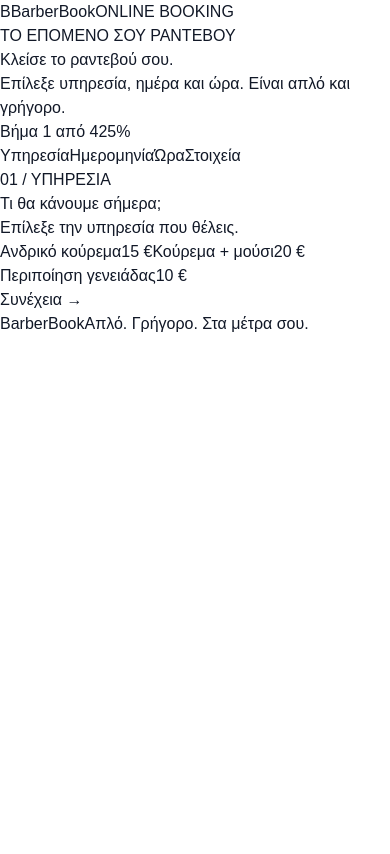
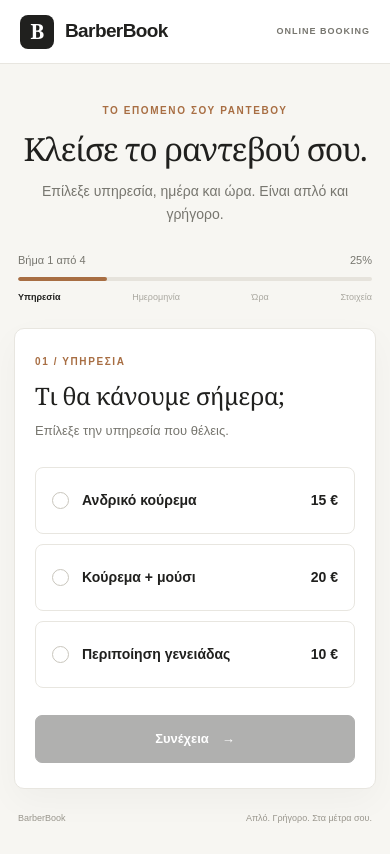
Before and after one commit to barberbook-demo/barber-booking-mvp, a Next.js app: page / in a window 390 px wide. Built offline with nearby package versions, Linux system fonts and the light colour scheme.

Commit message:
Style responsive customer booking flow

```diff
--- a/app/globals.css
+++ b/app/globals.css
@@ -2,14 +2,258 @@
 @tailwind components;
 @tailwind utilities;
 
-html,
-body {
-  min-height: 100%;
+:root {
+  color-scheme: light;
+  --ink: #20201e;
+  --muted: #77766f;
+  --line: #e8e6e0;
+  --paper: #f7f6f2;
+  --accent: #a86e43;
+  --accent-dark: #875432;
 }
+
+* { box-sizing: border-box; }
+
+html, body { min-height: 100%; }
 
 body {
   margin: 0;
-  background: #ffffff;
-  color: #111827;
+  background: var(--paper);
+  color: var(--ink);
   font-family: Arial, Helvetica, sans-serif;
+  -webkit-font-smoothing: antialiased;
 }
+
+button, input { font: inherit; }
+button:focus-visible, input:focus-visible, a:focus-visible {
+  outline: 3px solid rgba(168, 110, 67, .35);
+  outline-offset: 3px;
+}
+
+.booking-page { min-height: 100vh; }
+
+.site-header {
+  height: 76px;
+  padding: 0 max(6vw, 24px);
+  display: flex;
+  align-items: center;
+  justify-content: space-between;
+  background: #fff;
+  border-bottom: 1px solid var(--line);
+}
+
+.brand {
+  display: inline-flex;
+  align-items: center;
+  gap: 11px;
+  color: var(--ink);
+  text-decoration: none;
+  font-size: 19px;
+  font-weight: 750;
+  letter-spacing: -.6px;
+}
+
+.brand-mark {
+  width: 34px;
+  height: 34px;
+  display: grid;
+  place-items: center;
+  background: var(--ink);
+  color: white;
+  border-radius: 8px;
+  font-family: Georgia, serif;
+  font-size: 21px;
+}
+
+.header-note, .eyebrow, .section-kicker {
+  font-size: 10px;
+  font-weight: 750;
+  letter-spacing: 1.6px;
+}
+
+.header-note { color: var(--muted); }
+
+.booking-shell {
+  width: min(100% - 40px, 620px);
+  margin: 0 auto;
+  padding: 62px 0 28px;
+}
+
+.intro { text-align: center; margin-bottom: 34px; }
+.eyebrow { color: var(--accent); margin: 0 0 13px; }
+.intro h1 {
+  margin: 0;
+  font-family: Georgia, "Times New Roman", serif;
+  font-size: clamp(32px, 6vw, 43px);
+  line-height: 1.13;
+  font-weight: 500;
+  letter-spacing: -1.2px;
+}
+.intro-copy { color: var(--muted); font-size: 14px; line-height: 1.6; margin: 13px 0 0; }
+
+.progress-wrap { margin: 0 4px 23px; }
+.progress-label { display: flex; justify-content: space-between; color: var(--muted); font-size: 11px; margin-bottom: 9px; }
+.progress-track { height: 4px; background: #e6e3dc; border-radius: 8px; overflow: hidden; }
+.progress-value { height: 100%; background: var(--accent); border-radius: 8px; transition: width .15s ease; }
+.step-labels { display: flex; justify-content: space-between; gap: 8px; margin-top: 10px; color: #aaa8a0; font-size: 10px; }
+.step-labels .current { color: var(--ink); font-weight: 700; }
+
+.booking-card {
+  background: #fff;
+  border: 1px solid var(--line);
+  border-radius: 13px;
+  padding: 34px;
+  box-shadow: 0 12px 35px rgba(40, 35, 27, .035);
+}
+
+.section-kicker { color: var(--accent); margin-bottom: 13px; }
+.booking-card h2 {
+  font-family: Georgia, "Times New Roman", serif;
+  font-size: 27px;
+  line-height: 1.2;
+  font-weight: 500;
+  letter-spacing: -.45px;
+  margin: 0;
+}
+.section-copy { color: var(--muted); font-size: 13px; line-height: 1.65; margin: 9px 0 25px; }
+
+.service-list { display: grid; gap: 10px; margin: 26px 0 27px; }
+.service-option {
+  width: 100%;
+  min-height: 67px;
+  display: flex;
+  align-items: center;
+  gap: 13px;
+  padding: 14px 16px;
+  border: 1px solid var(--line);
+  border-radius: 8px;
+  background: #fff;
+  color: var(--ink);
+  text-align: left;
+  cursor: pointer;
+}
+.service-option:hover, .time-option:hover { border-color: #c7a58a; }
+.service-option.selected, .time-option.selected { border-color: var(--accent); background: #fbf7f2; }
+.service-radio {
+  width: 17px; height: 17px; flex: 0 0 17px;
+  border: 1px solid #c9c6bd; border-radius: 50%;
+  display: grid; place-items: center;
+}
+.service-option.selected .service-radio { border-color: var(--accent); }
+.service-radio span { width: 8px; height: 8px; border-radius: 50%; background: var(--accent); }
+.service-name { flex: 1; font-size: 14px; font-weight: 600; }
+.service-price { font-size: 14px; font-weight: 700; }
+
+.primary-button, .secondary-button {
+  min-height: 48px;
+  padding: 0 20px;
+  border-radius: 7px;
+  display: inline-flex;
+  align-items: center;
+  justify-content: center;
+  gap: 13px;
+  font-size: 13px;
+  font-weight: 700;
+  cursor: pointer;
+}
+.primary-button { width: 100%; border: 1px solid var(--ink); background: var(--ink); color: white; }
+.primary-button:hover:not(:disabled) { background: #393832; }
+.primary-button:disabled { opacity: .35; cursor: not-allowed; }
+.secondary-button { min-width: 104px; border: 1px solid var(--line); background: white; color: var(--ink); }
+.secondary-button:hover { background: #f8f7f4; }
+.button-row { display: flex; gap: 10px; margin-top: 27px; }
+.button-row .primary-button { flex: 1; }
+
+.field-label { display: block; margin: 0 0 8px; font-size: 12px; font-weight: 700; }
+.text-input {
+  width: 100%;
+  height: 48px;
+  border: 1px solid #dedcd5;
+  border-radius: 7px;
+  padding: 0 13px;
+  color: var(--ink);
+  background: #fff;
+  font-size: 14px;
+}
+.text-input::placeholder { color: #aaa79f; }
+.date-input { max-width: 100%; }
+.time-grid { display: grid; grid-template-columns: repeat(3, 1fr); gap: 10px; margin: 24px 0 13px; }
+.time-option {
+  min-height: 49px;
+  border: 1px solid var(--line);
+  border-radius: 7px;
+  background: white;
+  color: var(--ink);
+  font-size: 14px;
+  font-weight: 650;
+  cursor: pointer;
+}
+.mock-note { color: #8a887f; font-size: 11px; line-height: 1.55; margin: 13px 0 0; }
+
+.summary-strip {
+  display: grid;
+  gap: 13px;
+  background: #f8f7f4;
+  border: 1px solid #eeece6;
+  border-radius: 8px;
+  padding: 16px;
+  margin: 0 0 24px;
+}
+.summary-strip div { display: flex; align-items: baseline; justify-content: space-between; gap: 12px; }
+.summary-strip span { color: var(--muted); font-size: 9px; font-weight: 750; letter-spacing: .8px; }
+.summary-strip strong { font-size: 12px; text-align: right; }
+.customer-form { display: grid; gap: 16px; }
+.form-field { min-width: 0; }
+.customer-form .mock-note { margin: -5px 0 0; }
+.customer-form .button-row { margin-top: 2px; }
+
+.confirmation { text-align: center; }
+.success-icon {
+  width: 48px; height: 48px; display: grid; place-items: center;
+  margin: 0 auto 22px; border-radius: 50%;
+  background: #edf3ed; color: #527653; font-size: 23px; font-weight: 700;
+}
+.confirmation .section-copy { margin-bottom: 22px; }
+.confirmation-details {
+  text-align: left;
+  border: 1px solid var(--line);
+  border-radius: 8px;
+  padding: 5px 17px;
+  margin-bottom: 16px;
+}
+.confirmation-details div {
+  display: flex; justify-content: space-between; align-items: baseline;
+  gap: 16px; padding: 14px 0; border-bottom: 1px solid #efeee9;
+}
+.confirmation-details div:last-child { border-bottom: 0; }
+.confirmation-details span { color: var(--muted); font-size: 12px; }
+.confirmation-details strong { font-size: 13px; text-align: right; }
+.confirmation-details .confirmation-total strong { font-size: 16px; }
+.demo-disclaimer {
+  color: #866447; background: #faf5ef; border-radius: 6px;
+  padding: 11px 12px; font-size: 11px; line-height: 1.55;
+  margin: 0 0 22px;
+}
+.page-footer {
+  display: flex; justify-content: space-between; gap: 12px;
+  color: #99968d; font-size: 10px; padding: 23px 4px 0;
+}
+
+@media (max-width: 560px) {
+  .site-header { height: 64px; padding: 0 20px; }
+  .header-note { font-size: 9px; letter-spacing: 1px; }
+  .booking-shell { width: min(100% - 28px, 620px); padding-top: 39px; }
+  .intro { margin-bottom: 27px; }
+  .intro-copy { max-width: 310px; margin-left: auto; margin-right: auto; }
+  .booking-card { padding: 25px 20px; border-radius: 10px; }
+  .booking-card h2 { font-size: 24px; }
+  .step-labels { font-size: 9px; }
+  .time-grid { gap: 8px; }
+  .summary-strip div { align-items: flex-start; flex-direction: column; gap: 5px; }
+  .summary-strip strong { text-align: left; }
+  .page-footer { font-size: 9px; }
+}
+
+@media (prefers-reduced-motion: reduce) {
+  *, *::before, *::after { scroll-behavior: auto !important; transition-duration: .01ms !important; }
+}
```
